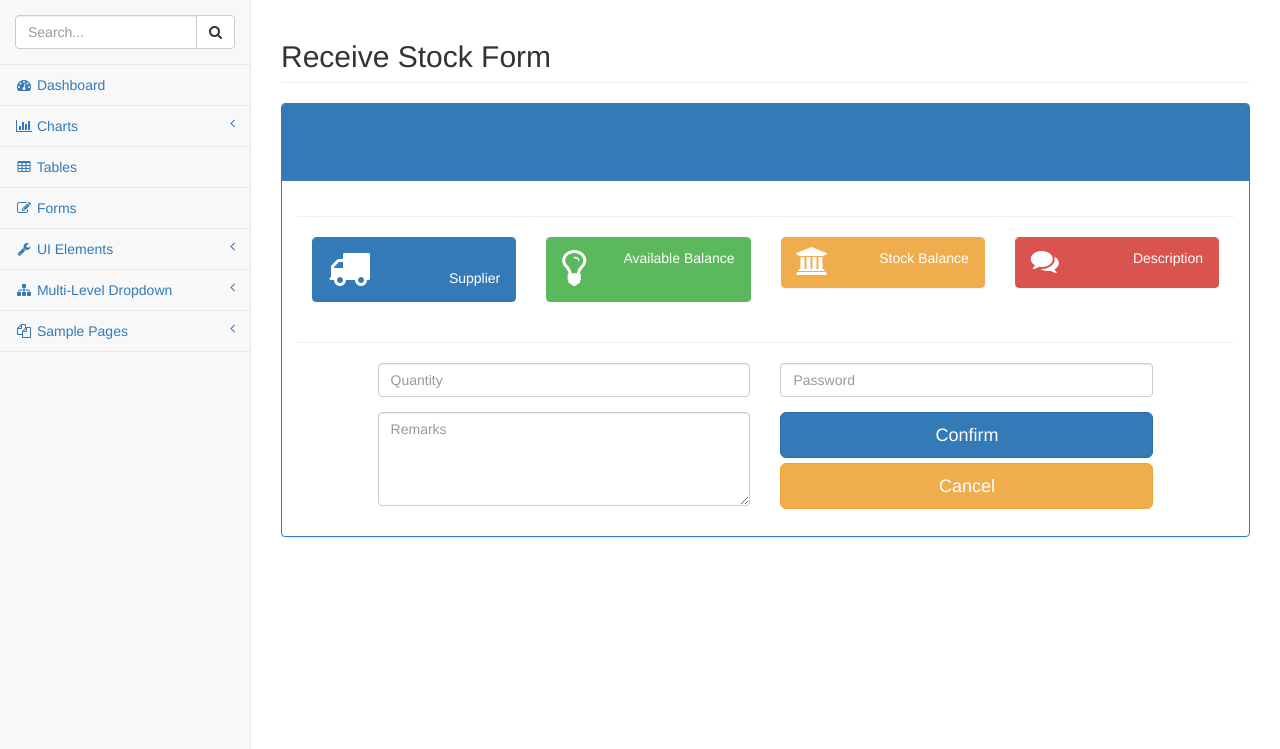
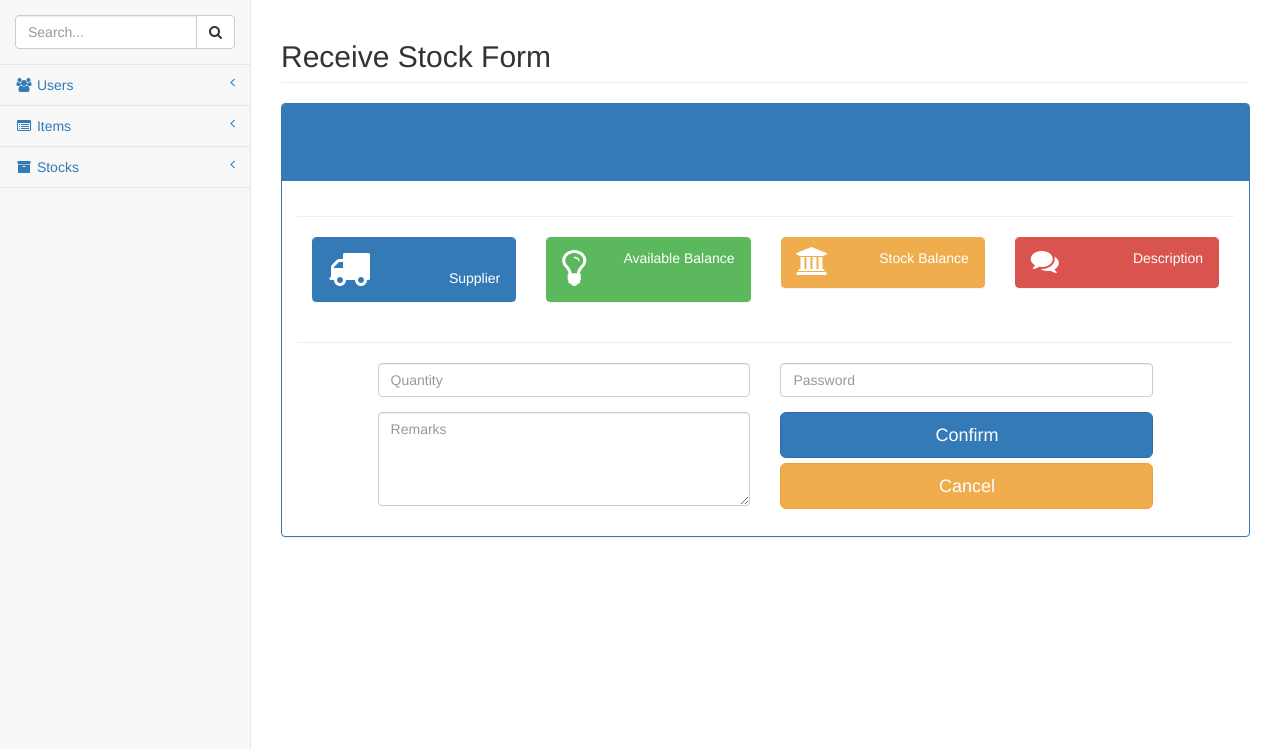
Before and after one commit to ercson-R8/SIS226, a PHP site: page /stocks_receive_form.php?i=1 in a window 1280 px wide. Shown: the part 51-800 px from the top of the page. Run offline with PHP 8.4, Linux system fonts and the light colour scheme; data comes from the database, SQL or seed files in the repository; data that the repository does not hold is empty.

Commit message:
Just updated the links in the header file. tapos yung pinaalam ko sa iyo last time, nilipat ko yung mga divs from footer sa mga pages para pagnagAdd tayo ng scripts di sya lalabas sa gitna mismo ng mga divs.

```diff
--- a/footer.php
+++ b/footer.php
@@ -1,9 +1,4 @@
-      <!-- /.row -->
-        </div>
-        <!-- /#page-wrapper -->
 
-    </div>
-    <!-- /#wrapper -->
 
  <!-- jQuery -->
     <script src="bower_components/jquery/dist/jquery.min.js"></script>
--- a/header.php
+++ b/header.php
@@ -192,7 +192,7 @@
                                     <a href="stocks_issue.php"><i class="fa fa-key fa-fw"></i>Issue Stocks</a>
                                 </li>
                                 <li>
-                                    <a href="stocks_receive.php"><i class="fa fa-truck fa-fw"></i>Receive Stocks</a>
+                                    <a href="stocks_receive_search.php"><i class="fa fa-truck fa-fw"></i>Receive Stocks</a>
                                 </li>
                                 <li>
                                     <a href="stocks_view.php"><i class="fa fa-search fa-fw"></i>Search/View Stocks</a>
@@ -210,5 +210,3 @@
             <!-- /.navbar-static-side -->
         </nav>
         <!-- End Navigation-->
-
-        <div id="page-wrapper">
--- a/nav.html
+++ b/nav.html
@@ -235,96 +235,62 @@
                             </div>
                             <!-- /input-group -->
                         </li>
+                        <!-- SIS Navigation List -->
                         <li>
-                            <a href="index.html"><i class="fa fa-dashboard fa-fw"></i> Dashboard</a>
-                        </li>
-                        <li>
-                            <a href="#"><i class="fa fa-bar-chart-o fa-fw"></i> Charts<span class="fa arrow"></span></a>
-                            <ul class="nav nav-second-level">
+                             <a href="#"><i class="fa fa-users fa-fw"></i> Users<span class="fa arrow"></span></a>
+                             <ul class="nav nav-second-level">
                                 <li>
-                                    <a href="flot.html">Flot Charts</a>
+                                    <a href="user_add.php">Add Users</a>
                                 </li>
                                 <li>
-                                    <a href="morris.html">Morris.js Charts</a>
+                                    <a href="user_edit.php">Edit Users</a>
+                                </li>
+                                 <li>
+                                    <a href="user_view.php">View/Search Users</a>
                                 </li>
                             </ul>
                             <!-- /.nav-second-level -->
                         </li>
                         <li>
-                            <a href="tables.html"><i class="fa fa-table fa-fw"></i> Tables</a>
-                        </li>
-                        <li>
-                            <a href="forms.html"><i class="fa fa-edit fa-fw"></i> Forms</a>
-                        </li>
-                        <li>
-                            <a href="#"><i class="fa fa-wrench fa-fw"></i> UI Elements<span class="fa arrow"></span></a>
-                            <ul class="nav nav-second-level">
+                             <a href="#"><i class="fa fa-list-alt fa-fw"></i> Items<span class="fa arrow"></span></a>
+                             <ul class="nav nav-second-level">
                                 <li>
-                                    <a href="panels-wells.html">Panels and Wells</a>
+                                    <a href="item_add.php">Add Items</a>
                                 </li>
                                 <li>
-                                    <a href="buttons.html">Buttons</a>
-                                </li>
-                                <li>
-                                    <a href="notifications.html">Notifications</a>
-                                </li>
-                                <li>
-                                    <a href="typography.html">Typography</a>
-                                </li>
-                                <li>
-                                    <a href="icons.html"> Icons</a>
-                                </li>
-                                <li>
-                                    <a href="grid.html">Grid</a>
+                                    <a href="item_view.php">View Items</a>
                                 </li>
                             </ul>
                             <!-- /.nav-second-level -->
                         </li>
                         <li>
-                            <a href="#"><i class="fa fa-sitemap fa-fw"></i> Multi-Level Dropdown<span class="fa arrow"></span></a>
-                            <ul class="nav nav-second-level">
+                             <a href="#"><i class="fa fa-archive fa-fw"></i> Stocks<span class="fa arrow"></span></a>
+                             <ul class="nav nav-second-level">
                                 <li>
-                                    <a href="#">Second Level Item</a>
+                                    <a href="stocks_request.php" ><i class="fa fa-shopping-cart fa-fw"></i>Request Stocks</a>
                                 </li>
                                 <li>
-                                    <a href="#">Second Level Item</a>
+                                    <a href="stocks_authorize.php"><i class="fa fa-legal fa-fw"></i>Authorize Stocks Req.</a>
                                 </li>
                                 <li>
-                                    <a href="#">Third Level <span class="fa arrow"></span></a>
-                                    <ul class="nav nav-third-level">
-                                        <li>
-                                            <a href="#">Third Level Item</a>
-                                        </li>
-                                        <li>
-                                            <a href="#">Third Level Item</a>
-                                        </li>
-                                        <li>
-                                            <a href="#">Third Level Item</a>
-                                        </li>
-                                        <li>
-                                            <a href="#">Third Level Item</a>
-                                        </li>
-                                    </ul>
-                                    <!-- /.nav-third-level -->
+                                    <a href="stocks_issue.php"><i class="fa fa-key fa-fw"></i>Issue Stocks</a>
                                 </li>
+                                <li>
+                                    <a href="stocks_receive_search.php"><i class="fa fa-truck fa-fw"></i>Receive Stocks</a>
+                                </li>
+                                <li>
+                                    <a href="stocks_view.php"><i class="fa fa-search fa-fw"></i>Search/View Stocks</a>
+                                </li>
+
                             </ul>
                             <!-- /.nav-second-level -->
                         </li>
-                        <li>
-                            <a href="#"><i class="fa fa-files-o fa-fw"></i> Sample Pages<span class="fa arrow"></span></a>
-                            <ul class="nav nav-second-level">
-                                <li>
-                                    <a href="blank.html">Blank Page</a>
-                                </li>
-                                <li>
-                                    <a href="login.html">Login Page</a>
-                                </li>
-                            </ul>
-                            <!-- /.nav-second-level -->
-                        </li>
+                        <!-- End SIS Navigation List-->
+
                     </ul>
                 </div>
                 <!-- /.sidebar-collapse -->
             </div>
             <!-- /.navbar-static-side -->
         </nav>
+        <!-- End Navigation-->
--- a/stocks_receive_form.php
+++ b/stocks_receive_form.php
@@ -1,15 +1,10 @@
 <?php
 
-    // This form will call on stocks_get_balance.php passing the item_number as paramater
-    // the stocks_get_balance.php will return the following:
-?>
 
-<?php
     /*
-* this page will be called by pages like item_view.php etc.. passing item number in parameter "i"
-* this page will call on item_number_verify.php to check if the new item number supplied does not exist yet
-* lastly it will pass the data array to edit.php to update the changes made.
-*
+    * This page will be called by stocks_receive_search.php passing the i paramater (item no.)
+    * This form will call on stocks_get_balance.php passing the item_number as paramater
+    * the stocks_get_balance.php will return the following
     */
 
     if (!session_start()){
@@ -52,8 +47,7 @@ error_reporting(0);
         <script src="https://oss.maxcdn.com/libs/respond.js/1.4.2/respond.min.js"></script>
     <![endif]-->
 
-    <script type="text/javascript" src="js/sha512.js"></script>
-    <script type="text/javascript" src="js/forms.js"></script>
+
 </head>
 
 <body>
@@ -318,3 +312,5 @@ error_reporting(0);
 
         }
     </script>
+    <script type="text/javascript" src="js/sha512.js"></script>
+    <script type="text/javascript" src="js/forms.js"></script>
--- a/user_edit.php
+++ b/user_edit.php
@@ -1,4 +1,5 @@
 <?php include('header.php'); ?>
+	<div id="page-wrapper">
 		<div class="row">
 			<div class="col-lg-12">
 				<h1 class="page-header">Edit User</h1>
@@ -80,6 +81,11 @@
 				</div><!-- /.panel panel-default-->
 			</div>
 		</div>
+		<!-- /.row -->
+	</div>
+	<!-- /#page-wrapper -->
 
+</div>
+<!-- /#wrapper -->
 
 <?php include('footer.php'); ?>
```
Also changed, not shown: user_add.php (+6 -2 lines), user_view.php (+5 -20 lines). Lines whose indentation alone changed are shown as unchanged.
